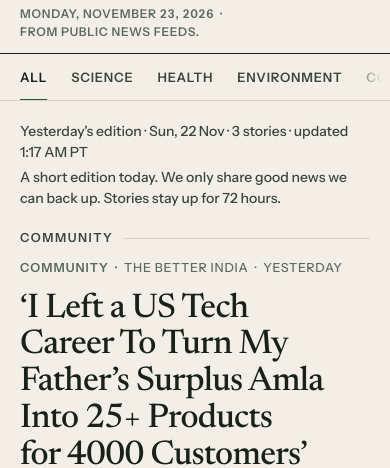
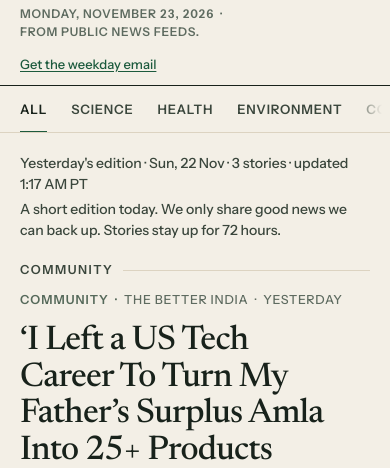
Before and after one commit to oplante/the-upside, a plain HTML site: page index.html in a window 390 px wide. Shown: the part 75-543 px from the top of the page. Drawn offline with Linux system fonts and the light colour scheme.

Commit message:
Update The Upside public feed

```diff
--- a/styles.css
+++ b/styles.css
@@ -703,13 +703,14 @@ main {
 .edition-note { margin: 4px 0 0; font-size: 14px; line-height: 1.5; color: var(--ink-soft); max-width: 60ch; }
 /* D5/G1 masthead link to the signup (no modal, no sticky bar). */
 .masthead-email { order: 4; margin: 6px 0 0; font-size: 14px; }
-/* 22 Nov 2026 (Olivier): its own line below the tagline on wider screens,
-   and not in the masthead on phones (the signup after card 3 covers it). */
+/* 22 Nov 2026 (Olivier): its own line below the tagline on wider screens.
+   23 Nov 2026 (Design): on phones, a small line on its own row under the
+   tagline and date, well clear of the logo. */
 @media (min-width: 720px) {
   .masthead-email { margin-top: 16px; }
 }
 @media (max-width: 600px) {
-  .masthead-email { display: none; }
+  .masthead-email { margin-top: 12px; font-size: 13px; line-height: 1.4; }
 }
 .masthead-email a { color: var(--accent); text-decoration: underline; text-underline-offset: 2px; }
 .feed-end-note {
```
